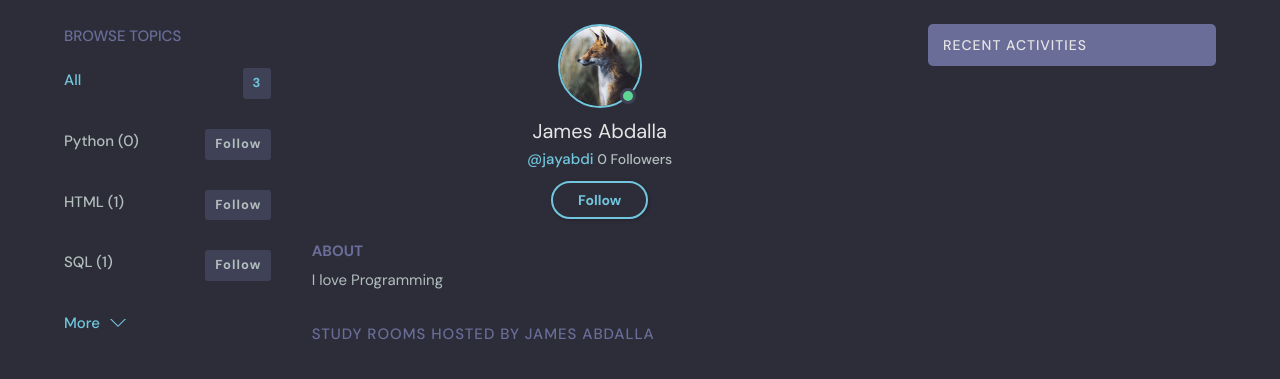
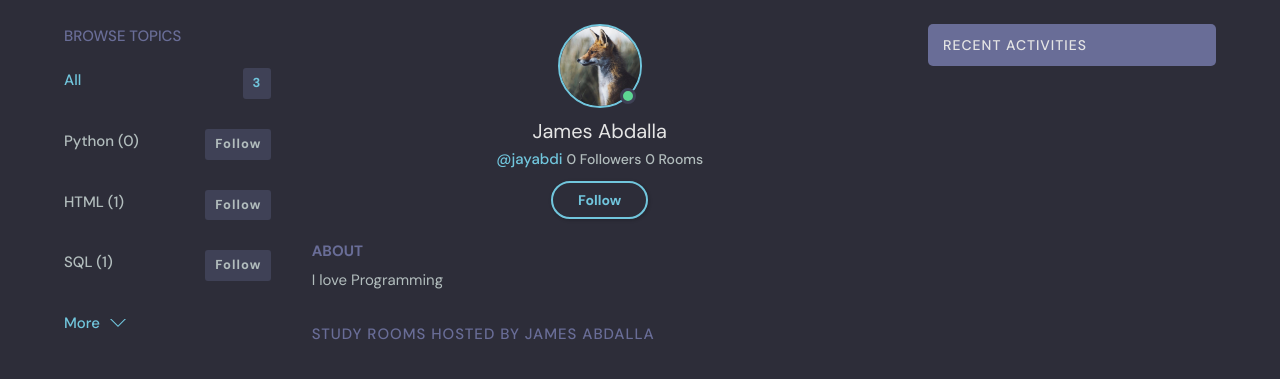
Before and after one commit to amediTechWizard/collegeCircle, a Django app: page /profile/2/ in a window 1280 px wide. Shown: the part 76-455 px from the top of the page. Run offline with Django 3.2, Linux system fonts and the light colour scheme; data comes from the database, SQL or seed files in the repository; both versions use the stored data as it was after the commit.

Commit message:
user rooms count - Updated user rooms count on profile

```diff
--- a/base/templates/base/feed_component.html
+++ b/base/templates/base/feed_component.html
@@ -43,6 +43,8 @@
       </svg>
       {% if room.no_of_likes == 0 %}
       No Likes
+      {% elif room.no_of_likes == 1 %}
+      {{room.no_of_likes}} Like
       {% else %}
       {{room.no_of_likes}} Likes
       {% endif %}
--- a/base/templates/base/profile.html
+++ b/base/templates/base/profile.html
@@ -18,7 +18,8 @@
 
           <div class="profile__info">
             <h3>{{user.name}}</h3>
-            <p>@{{user.username}} <span style="color: #b2bdbd;; font-size: 14px;"><span id="follow-count">0</span> Followers</span></p>
+            <p>@{{user.username}} <span style="color: #b2bdbd;; font-size: 14px;"><span id="follow-count">0</span> Followers</span>
+              <span style="color: #b2bdbd;; font-size: 14px;"><span id="follow-count">{{user_rooms}}</span> Rooms</span></p>
 
             {% if request.user == user %}
               <a href="{% url 'update-user' %}" class="btn btn--main btn--pill">Edit Profile</a>
--- a/base/views.py
+++ b/base/views.py
@@ -139,9 +139,10 @@ def updateRoom(request, pk):
 def userProfile(request, pk):
     user = User.objects.get(id=pk)
     rooms = user.room_set.all()
+    user_rooms = rooms.count()
     room_messages = user.message_set.all()
     topics = Topic.objects.all()
-    context = {'user': user, 'rooms': rooms, 'room_messages': room_messages, 'topics': topics}
+    context = {'user': user, 'rooms': rooms, 'user_rooms': user_rooms, 'room_messages': room_messages, 'topics': topics}
     return render(request, 'base/profile.html', context)
 
 @login_required(login_url='login')
```
Also changed, not shown: db.sqlite3.
